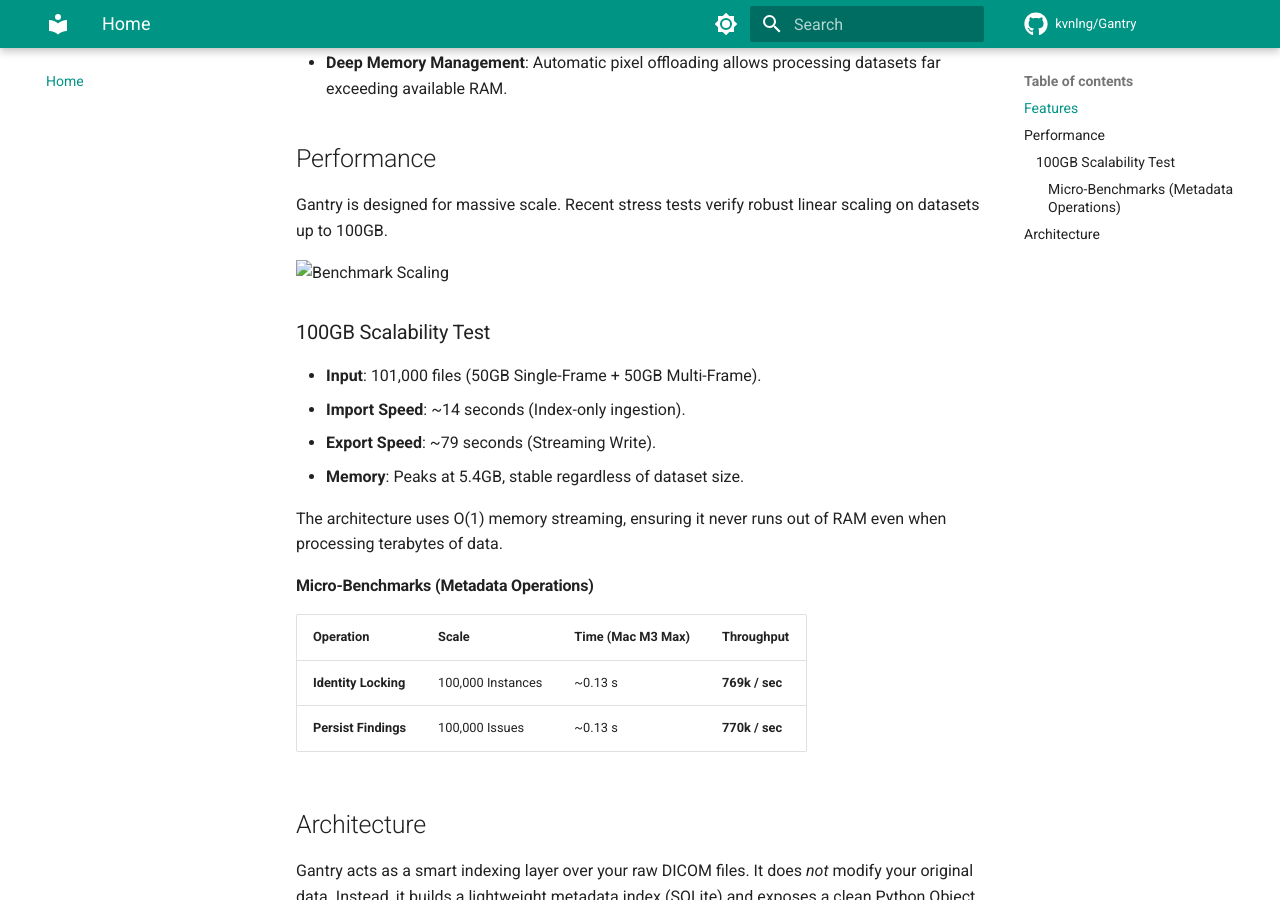
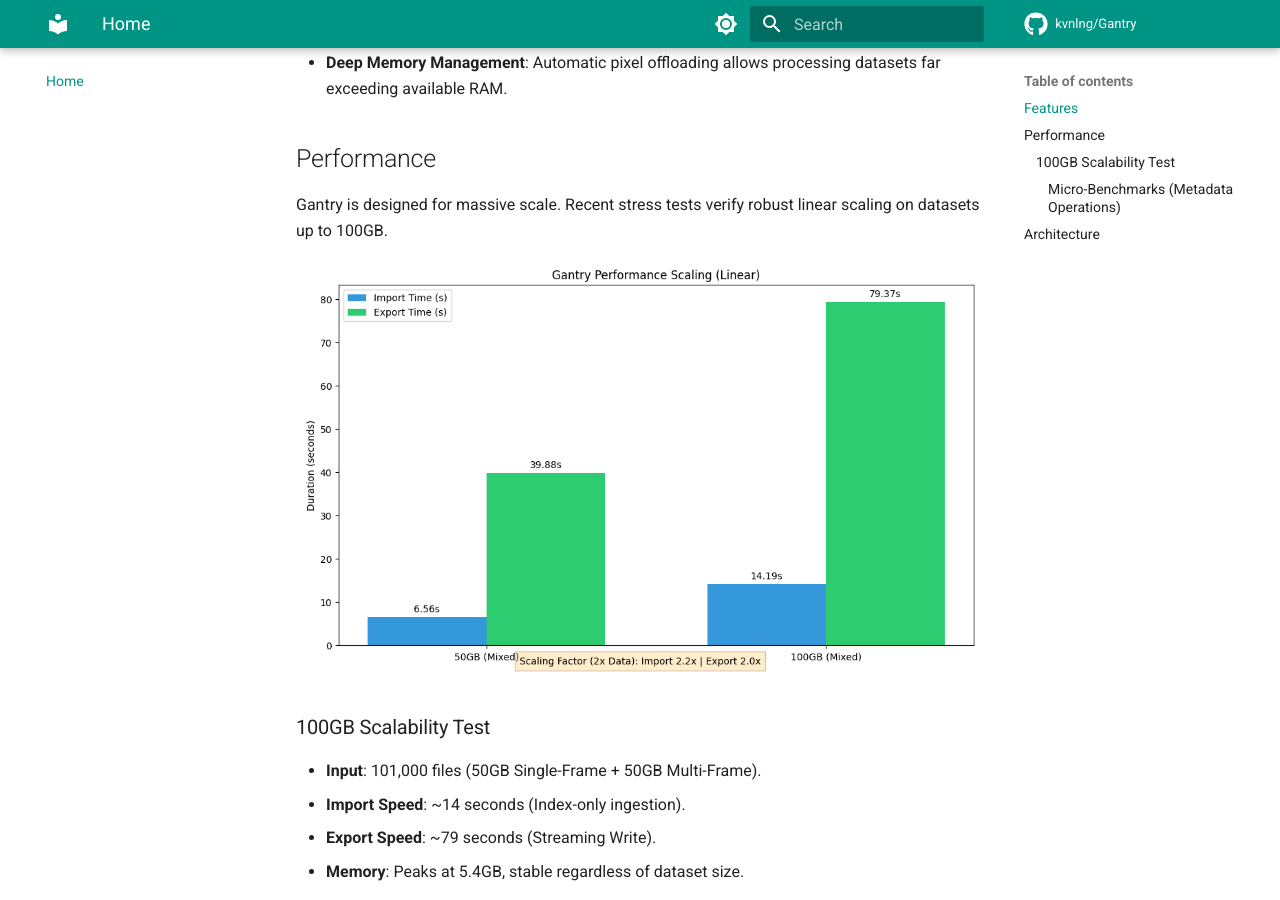
Before and after one commit to kvnlng/Gantry, an MkDocs documentation site: the page built from docs/index.md, in a window 1280 px wide and 900 px high, scrolled down 1165 px. Built offline with MkDocs 1.6.1 and Material for MkDocs 9.7.7, drawn with Linux system fonts in a browser that asks for light colours; comment, search, counter and statistics services are not loaded.

Commit message:
fix: correct image path for benchmark scaling in documentation

```diff
--- a/docs/index.md
+++ b/docs/index.md
@@ -23,7 +23,7 @@
 
 Gantry is designed for massive scale. Recent stress tests verify robust linear scaling on datasets up to 100GB.
 
-![Benchmark Scaling](docs_site/images/benchmark_scaling.png)
+![Benchmark Scaling](images/benchmark_scaling.png)
 
 ### 100GB Scalability Test
 
```
